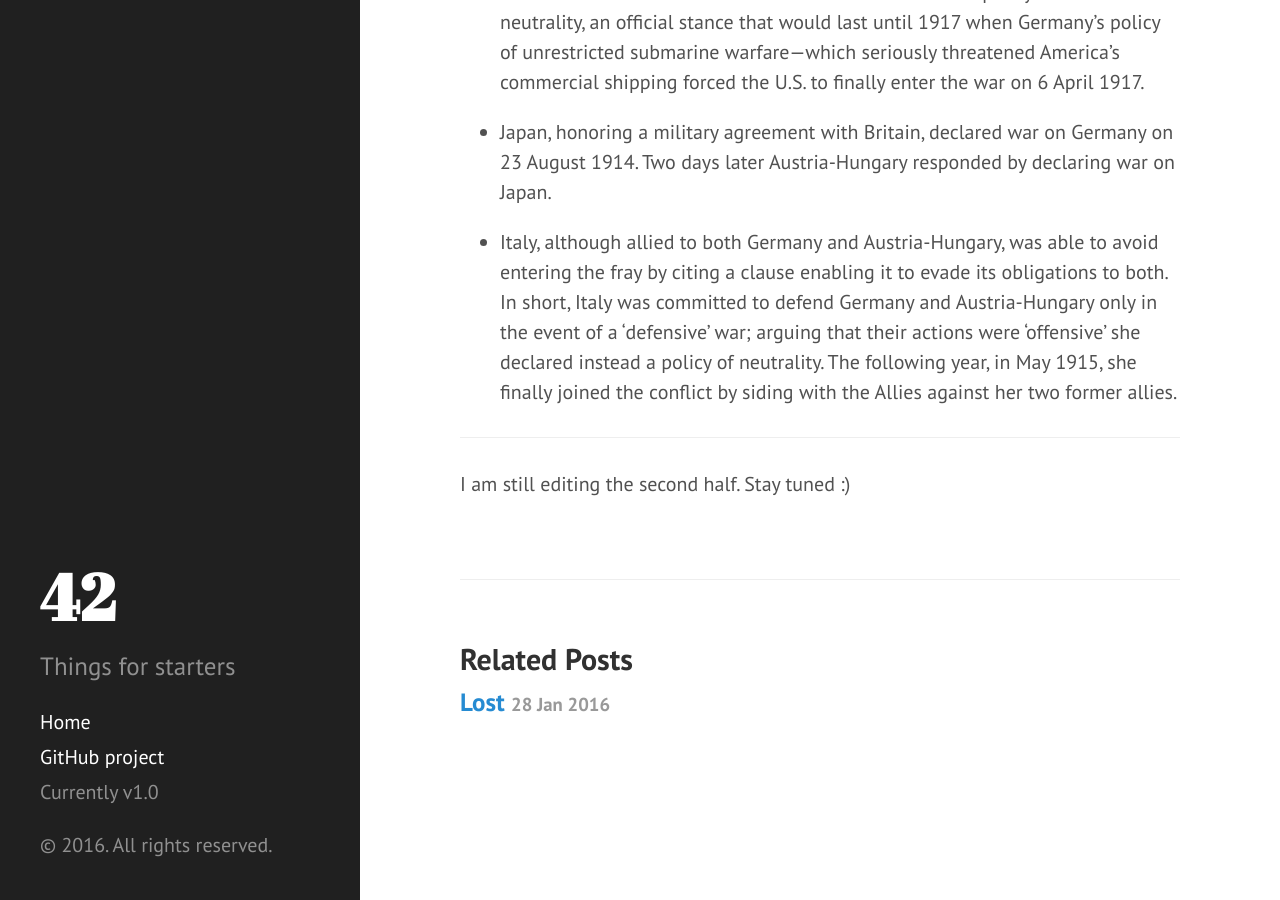
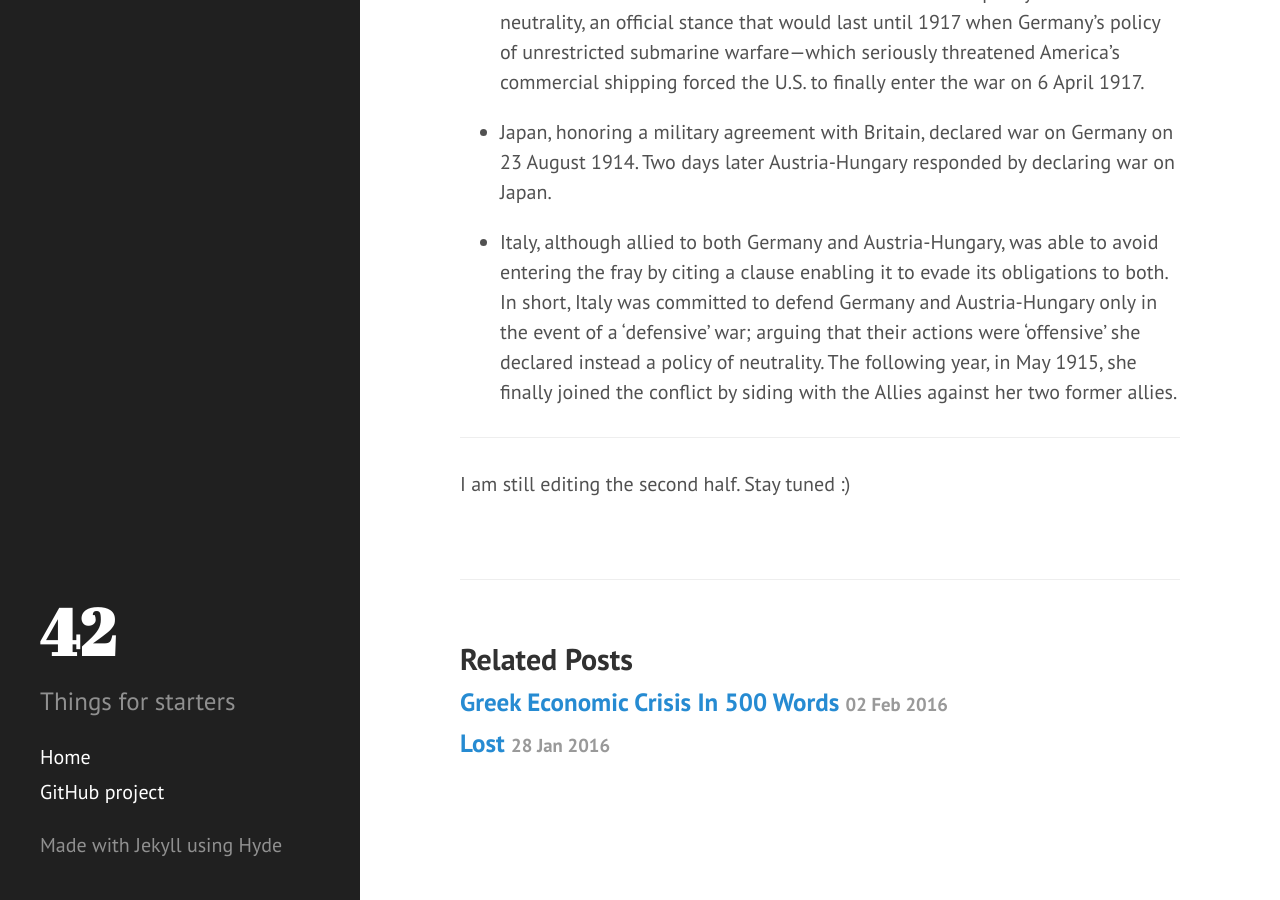
Before and after one commit to pratishgupta91/pratishgupta91.github.io, a Jekyll site: the page built from _posts/2016-01-29-world-war-1-for-dummies.markdown, in a window 1280 px wide and 900 px high, scrolled down 4781 px. Built offline with Jekyll 4.4.1, drawn with Linux system fonts in a browser that asks for light colours; Markdown is read by kramdown in place of the engine named in the settings; comment, search, counter and statistics services are not loaded.

Commit message:
Greek economic crisis

```diff
--- a/_includes/sidebar.html
+++ b/_includes/sidebar.html
@@ -27,9 +27,9 @@
       {% endfor %}
 
       <a class="sidebar-nav-item" href="{{ site.github.repo }}">GitHub project</a>
-      <span class="sidebar-nav-item">Currently v{{ site.version }}</span>
+
     </nav>
 
-    <p>&copy; {{ site.time | date: '%Y' }}. All rights reserved.</p>
+    <p>Made with Jekyll using Hyde</p>
   </div>
 </div>
--- a/_posts/2016-01-29-world-war-1-for-dummies.markdown
+++ b/_posts/2016-01-29-world-war-1-for-dummies.markdown
@@ -2,7 +2,7 @@
 layout: post
 title:  "WW1 for dummies"
 date:   2016-01-29 10:56:44 +0530
-tags:   World war, History
+tags:   [World war, History]
 comments: True
 ---
 
--- a/index.html
+++ b/index.html
@@ -13,9 +13,9 @@ comments: False
       </a>
     </h1>
 
-    <span class="post-date">{{ post.date | date_to_string }}</span>
+    <span class="post-date">{{ post.date | date_to_string }} &#183; {{ post.content | number_of_words }} words</span>
 
-    {{ post.content | truncatewords:75}}
+    {{ post.content | truncatewords:40}}
     <a href="{{ post.url }}">Read more...</a><br><br>
     <hr/>
   </div>
```
Also changed, not shown: _posts/2016-02-02-greece-breakdown.markdown (added, +33 -0 lines), 2 other files.
